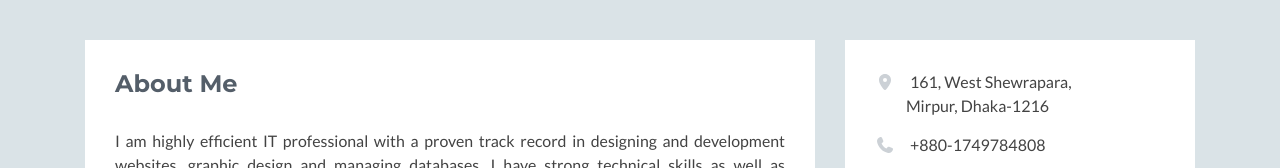
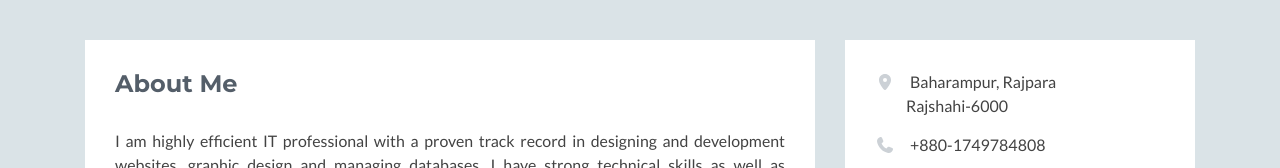
Before and after one commit to mremon/mremon.github.io, a plain HTML site: page index.html in a window 1280 px wide. Shown: the part 261-429 px from the top of the page. Drawn offline with nearby package versions, Linux system fonts and the light colour scheme; no server answers; a script that the page names is missing; some icons are missing.

Commit message:
Update index.html

```diff
--- a/index.html
+++ b/index.html
@@ -226,7 +226,7 @@
                         <h2 class="heading sr-only">Basic Information</h2>
                         <div class="content">
                             <ul class="list-unstyled">
-                                <li><i class="fas fa-map-marker-alt"></i><span class="sr-only">Location:</span>161, West Shewrapara, <br>&nbsp&nbsp&nbsp&nbsp &nbsp&nbsp&nbsp&nbsp Mirpur, Dhaka-1216</li>
+                                <li><i class="fas fa-map-marker-alt"></i><span class="sr-only">Location:</span>Baharampur, Rajpara <br>&nbsp&nbsp&nbsp&nbsp &nbsp&nbsp&nbsp&nbsp Rajshahi-6000</li>
                                 <li><i class="fas fa-phone"></i><span class="sr-only">Website:</span><a>+880-1749784808</a></li>
                                 <li><i class="fas fa-envelope"></i><span class="sr-only">Email:</span><a href="mailto:mremon.raj@gmail.com">mremon.raj@gmail.com</a></li>
 
```
